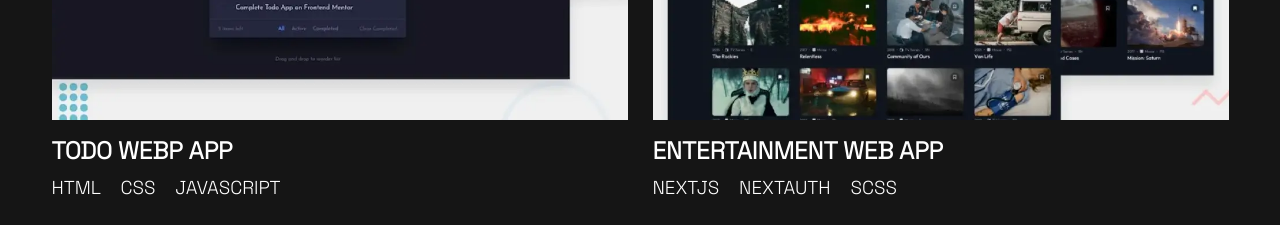
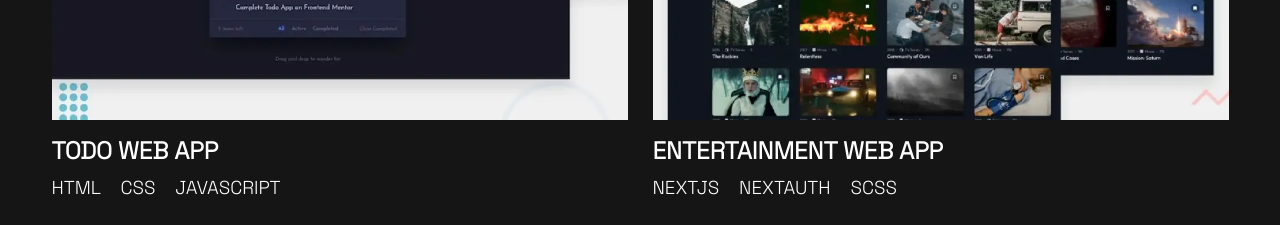
Before and after one commit to jhondaven12/single-page-portfolio, a Next.js app: page / in a window 1280 px wide. Shown: the part 2360-2585 px from the top of the page. Built offline with nearby package versions, Linux system fonts and the light colour scheme.

Commit message:
Update allProject.js

```diff
--- a/src/pages/allProject.js
+++ b/src/pages/allProject.js
@@ -15,7 +15,7 @@ export const Project = [
     },
     {
         src: '/thumbnail-todoapp-large.webp',
-        title: 'TODO WEBP APP',
+        title: 'TODO WEB APP',
         languages: ['HTML', 'CSS', 'JAVASCRIPT'],
         project: 'https://jhondaven12.github.io/todolist/',
         code: 'https://github.com/jhondaven12/todolist'
```
